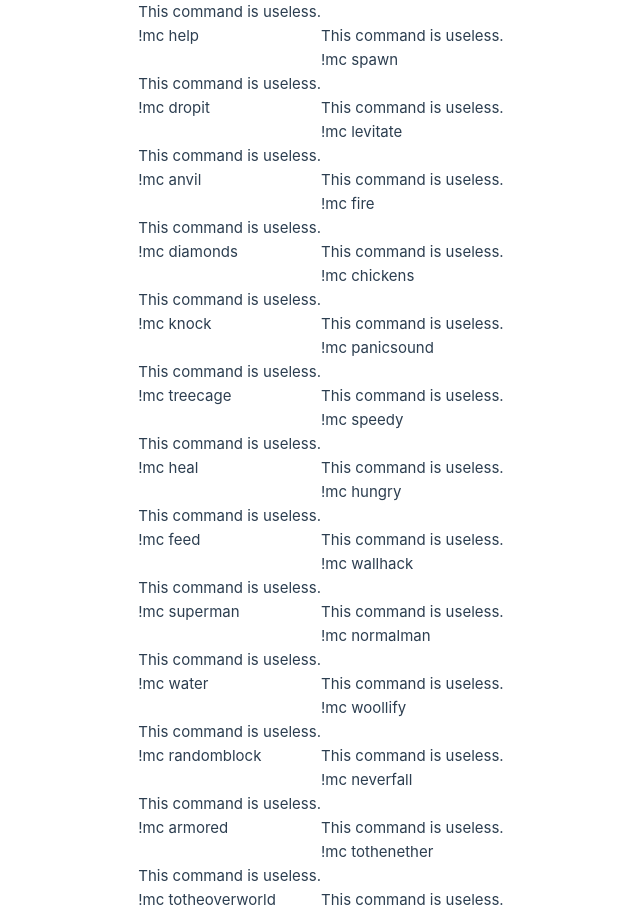
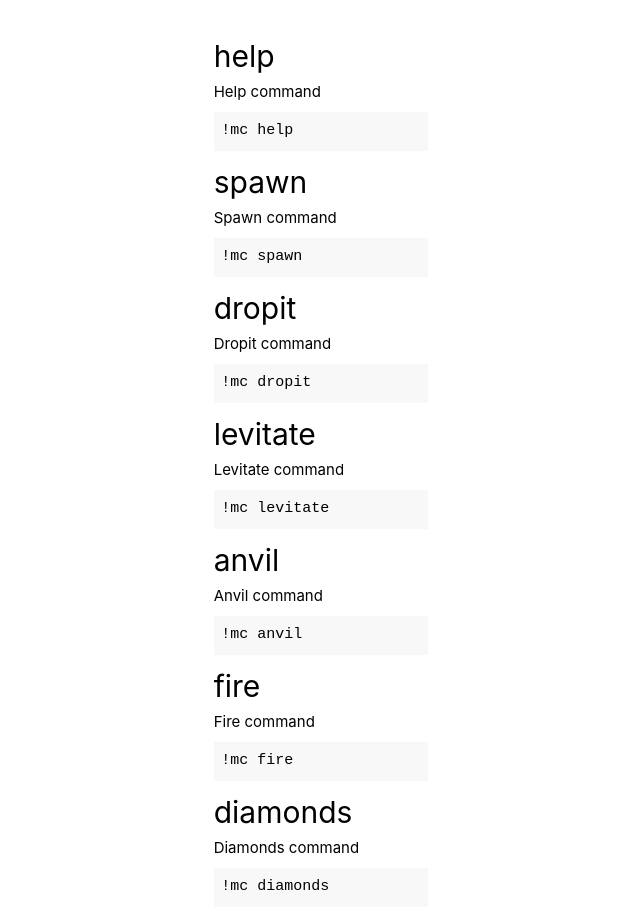
Before and after one commit to stubfx/minecrowd, a Vue app in the folder documentation/: page / in a window 1280 px wide. Shown: the top 916 px of the page, without its empty margins (319-959 px from the left). Built offline with nearby package versions, Linux system fonts and the light colour scheme.

Commit message:
rework documentation css colors

```diff
--- a/documentation/src/assets/base.css
+++ b/documentation/src/assets/base.css
@@ -1,52 +1,52 @@
 /* color palette from <https://github.com/vuejs/theme> */
 :root {
-  --vt-c-white: #ffffff;
-  --vt-c-white-soft: #f8f8f8;
-  --vt-c-white-mute: #f2f2f2;
+  --c-white: #ffffff;
+  --c-white-soft: #f8f8f8;
+  --c-white-mute: #f2f2f2;
 
-  --vt-c-black: #181818;
-  --vt-c-black-soft: #222222;
-  --vt-c-black-mute: #282828;
+  --c-black: #181818;
+  --c-black-soft: #222222;
+  --c-black-mute: #282828;
 
-  --vt-c-indigo: #2c3e50;
+  --c-indigo: #2c3e50;
 
-  --vt-c-divider-light-1: rgba(60, 60, 60, 0.29);
-  --vt-c-divider-light-2: rgba(60, 60, 60, 0.12);
-  --vt-c-divider-dark-1: rgba(84, 84, 84, 0.65);
-  --vt-c-divider-dark-2: rgba(84, 84, 84, 0.48);
+  --c-divider-light-1: rgba(60, 60, 60, 0.29);
+  --c-divider-light-2: rgba(60, 60, 60, 0.12);
+  --c-divider-dark-1: rgba(84, 84, 84, 0.65);
+  --c-divider-dark-2: rgba(84, 84, 84, 0.48);
 
-  --vt-c-text-light-1: var(--vt-c-indigo);
-  --vt-c-text-light-2: rgba(60, 60, 60, 0.66);
-  --vt-c-text-dark-1: var(--vt-c-white);
-  --vt-c-text-dark-2: rgba(235, 235, 235, 0.64);
+  --c-text-light-1: var(--vt-c-indigo);
+  --c-text-light-2: rgba(60, 60, 60, 0.66);
+  --c-text-dark-1: var(--vt-c-white);
+  --c-text-dark-2: rgba(235, 235, 235, 0.64);
 }
 
 /* semantic color variables for this project */
 :root {
-  --color-background: var(--vt-c-white);
-  --color-background-soft: var(--vt-c-white-soft);
-  --color-background-mute: var(--vt-c-white-mute);
+  --color-background: var(--c-white);
+  --color-background-soft: var(--c-white-soft);
+  --color-background-mute: var(--c-white-mute);
 
-  --color-border: var(--vt-c-divider-light-2);
-  --color-border-hover: var(--vt-c-divider-light-1);
+  --color-border: var(--c-divider-light-2);
+  --color-border-hover: var(--c-divider-light-1);
 
-  --color-heading: var(--vt-c-text-light-1);
-  --color-text: var(--vt-c-text-light-1);
+  --color-heading: var(--c-text-light-1);
+  --color-text: var(--c-text-light-1);
 
   --section-gap: 160px;
 }
 
 @media (prefers-color-scheme: dark) {
   :root {
-    --color-background: var(--vt-c-black);
-    --color-background-soft: var(--vt-c-black-soft);
-    --color-background-mute: var(--vt-c-black-mute);
+    --color-background: var(--c-black);
+    --color-background-soft: var(--c-black-soft);
+    --color-background-mute: var(--c-black-mute);
 
-    --color-border: var(--vt-c-divider-dark-2);
-    --color-border-hover: var(--vt-c-divider-dark-1);
+    --color-border: var(--c-divider-dark-2);
+    --color-border-hover: var(--c-divider-dark-1);
 
-    --color-heading: var(--vt-c-text-dark-1);
-    --color-text: var(--vt-c-text-dark-2);
+    --color-heading: var(--c-text-dark-1);
+    --color-text: var(--c-text-dark-2);
   }
 }
 
--- a/documentation/src/assets/locales/en.json
+++ b/documentation/src/assets/locales/en.json
@@ -1,191 +1,191 @@
 {
   "command": {
     "help": {
-      "desc": "This command is useless.",
+      "desc": "Help command",
       "usage": "!mc help"
     },
     "spawn": {
-      "desc": "This command is useless.",
+      "desc": "Spawn command",
       "usage": "!mc spawn"
     },
     "dropit": {
-      "desc": "This command is useless.",
+      "desc": "Dropit command",
       "usage": "!mc dropit"
     },
     "levitate": {
-      "desc": "This command is useless.",
+      "desc": "Levitate command",
       "usage": "!mc levitate"
     },
     "anvil": {
-      "desc": "This command is useless.",
+      "desc": "Anvil command",
       "usage": "!mc anvil"
     },
     "fire": {
-      "desc": "This command is useless.",
+      "desc": "Fire command",
       "usage": "!mc fire"
     },
     "diamonds": {
-      "desc": "This command is useless.",
+      "desc": "Diamonds command",
       "usage": "!mc diamonds"
     },
     "chickens": {
-      "desc": "This command is useless.",
+      "desc": "Chickens command",
       "usage": "!mc chickens"
     },
     "knock": {
-      "desc": "This command is useless.",
+      "desc": "Knock command",
       "usage": "!mc knock"
     },
     "panicsound": {
-      "desc": "This command is useless.",
+      "desc": "Panicsound command",
       "usage": "!mc panicsound"
     },
     "treecage": {
-      "desc": "This command is useless.",
+      "desc": "Treecage command",
       "usage": "!mc treecage"
     },
     "speedy": {
-      "desc": "This command is useless.",
+      "desc": "Speedy command",
       "usage": "!mc speedy"
     },
     "heal": {
-      "desc": "This command is useless.",
+      "desc": "Heal command",
       "usage": "!mc heal"
     },
     "hungry": {
-      "desc": "This command is useless.",
+      "desc": "Hungry command",
       "usage": "!mc hungry"
     },
     "feed": {
-      "desc": "This command is useless.",
+      "desc": "Feed command",
       "usage": "!mc feed"
     },
     "wallhack": {
-      "desc": "This command is useless.",
+      "desc": "Wallhack command",
       "usage": "!mc wallhack"
     },
     "superman": {
-      "desc": "This command is useless.",
+      "desc": "Superman command",
       "usage": "!mc superman"
     },
     "normalman": {
-      "desc": "This command is useless.",
+      "desc": "Normalman command",
       "usage": "!mc normalman"
     },
     "water": {
-      "desc": "This command is useless.",
+      "desc": "Water command",
       "usage": "!mc water"
     },
     "woollify": {
-      "desc": "This command is useless.",
+      "desc": "Woollify command",
       "usage": "!mc woollify"
     },
     "randomblock": {
-      "desc": "This command is useless.",
+      "desc": "Randomblock command",
       "usage": "!mc randomblock"
     },
     "neverfall": {
-      "desc": "This command is useless.",
+      "desc": "Neverfall command",
       "usage": "!mc neverfall"
     },
     "armored": {
-      "desc": "This command is useless.",
+      "desc": "Armored command",
       "usage": "!mc armored"
     },
     "tothenether": {
-      "desc": "This command is useless.",
+      "desc": "Tothenether command",
       "usage": "!mc tothenether"
     },
     "totheoverworld": {
-      "desc": "This command is useless.",
+      "desc": "Totheoverworld command",
       "usage": "!mc totheoverworld"
     },
     "bob": {
-      "desc": "This command is useless.",
+      "desc": "Bob command",
       "usage": "!mc bob"
     },
     "nukemobs": {
-      "desc": "This command is useless.",
+      "desc": "Nukemobs command",
       "usage": "!mc nukemobs"
     },
     "dinnerbone": {
-      "desc": "This command is useless.",
+      "desc": "Dinnerbone command",
       "usage": "!mc dinnerbone"
     },
     "craftingtable": {
-      "desc": "This command is useless.",
+      "desc": "Craftingtable command",
       "usage": "!mc craftingtable"
     },
     "ihaveit": {
-      "desc": "This command is useless.",
+      "desc": "Ihaveit command",
       "usage": "!mc ihaveit"
     },
     "paint": {
-      "desc": "This command is useless.",
+      "desc": "Paint command",
       "usage": "!mc paint"
     },
     "goingdown": {
-      "desc": "This command is useless.",
+      "desc": "Goingdown command",
       "usage": "!mc goingdown"
     },
     "clearchunk": {
-      "desc": "This command is useless.",
+      "desc": "Clearchunk command",
       "usage": "!mc clearchunk"
     },
     "thatistnt": {
-      "desc": "This command is useless.",
+      "desc": "Thatistnt command",
       "usage": "!mc thatistnt"
     },
     "tunneltime": {
-      "desc": "This command is useless.",
+      "desc": "Tunneltime command",
       "usage": "!mc tunneltime"
     },
     "openspace": {
-      "desc": "This command is useless.",
+      "desc": "Openspace command",
       "usage": "!mc openspace"
     },
     "upsidedown": {
-      "desc": "This command is useless.",
+      "desc": "Upsidedown command",
       "usage": "!mc upsidedown"
     },
     "onthemoon": {
-      "desc": "This command is useless.",
+      "desc": "Onthemoon command",
       "usage": "!mc onthemoon"
     },
     "cookies": {
-      "desc": "This command is useless.",
+      "desc": "Cookies command",
       "usage": "!mc cookies"
     },
     "supertools": {
-      "desc": "This command is useless.",
+      "desc": "Supertools command",
       "usage": "!mc supertools"
     },
     "milk": {
-      "desc": "This command is useless.",
+      "desc": "Milk command",
       "usage": "!mc milk"
     },
     "potion": {
-      "desc": "This command is useless.",
+      "desc": "Potion command",
       "usage": "!mc potion"
     },
     "lava": {
-      "desc": "This command is useless.",
+      "desc": "Lava command",
       "usage": "!mc lava"
     },
     "slowness": {
-      "desc": "This command is useless.",
+      "desc": "Slowness command",
       "usage": "!mc slowness"
     },
     "bees": {
-      "desc": "This command is useless.",
+      "desc": "Bees command",
       "usage": "!mc bees"
     },
     "endframe": {
-      "desc": "This command is useless.",
+      "desc": "Endframe command",
       "usage": "!mc endframe"
     },
     "waterislava": {
-      "desc": "This command is useless.",
+      "desc": "Waterislava command",
       "usage": "!mc waterislava"
     }
   }
--- a/documentation/src/assets/main.css
+++ b/documentation/src/assets/main.css
@@ -4,15 +4,19 @@
   max-width: 1280px;
   margin: 0 auto;
   padding: 2rem;
-
   font-weight: normal;
 }
 
-a,
-.green {
+a, .green {
   text-decoration: none;
   color: hsla(160, 100%, 37%, 1);
   transition: 0.4s;
+}
+
+pre {
+  background: var(--color-background-soft);
+  padding: 0.5em;
+  margin: 0.5em 0;
 }
 
 @media (hover: hover) {
@@ -28,8 +32,6 @@ a,
   }
 
   #app {
-    display: grid;
-    grid-template-columns: 1fr 1fr;
-    padding: 0 2rem;
+
   }
 }
--- a/documentation/src/components/command.vue
+++ b/documentation/src/components/command.vue
@@ -8,9 +8,11 @@ defineProps({
 </script>
 
 <template>
-  <p>{{ $t(`command.${name}.desc`) }}</p>
-  <br/>
-  <p>{{ $t(`command.${name}.usage`) }}</p>
+  <div class="command">
+    <h1>{{ name }}</h1>
+    <p>{{ $t(`command.${name}.desc`) }}</p>
+    <pre>{{ $t(`command.${name}.usage`) }}</pre>
+  </div>
 </template>
 
 <style scoped>
--- a/documentation/src/views/CommandList.vue
+++ b/documentation/src/views/CommandList.vue
@@ -1,6 +1,7 @@
 <script setup>
 import Command from "@/components/command.vue";
 </script>
+
 <template>
   <command name="help"/>
   <command name="spawn"/>
```
Also changed, not shown: 1 other file (tests, documents, lock files or other folders).
